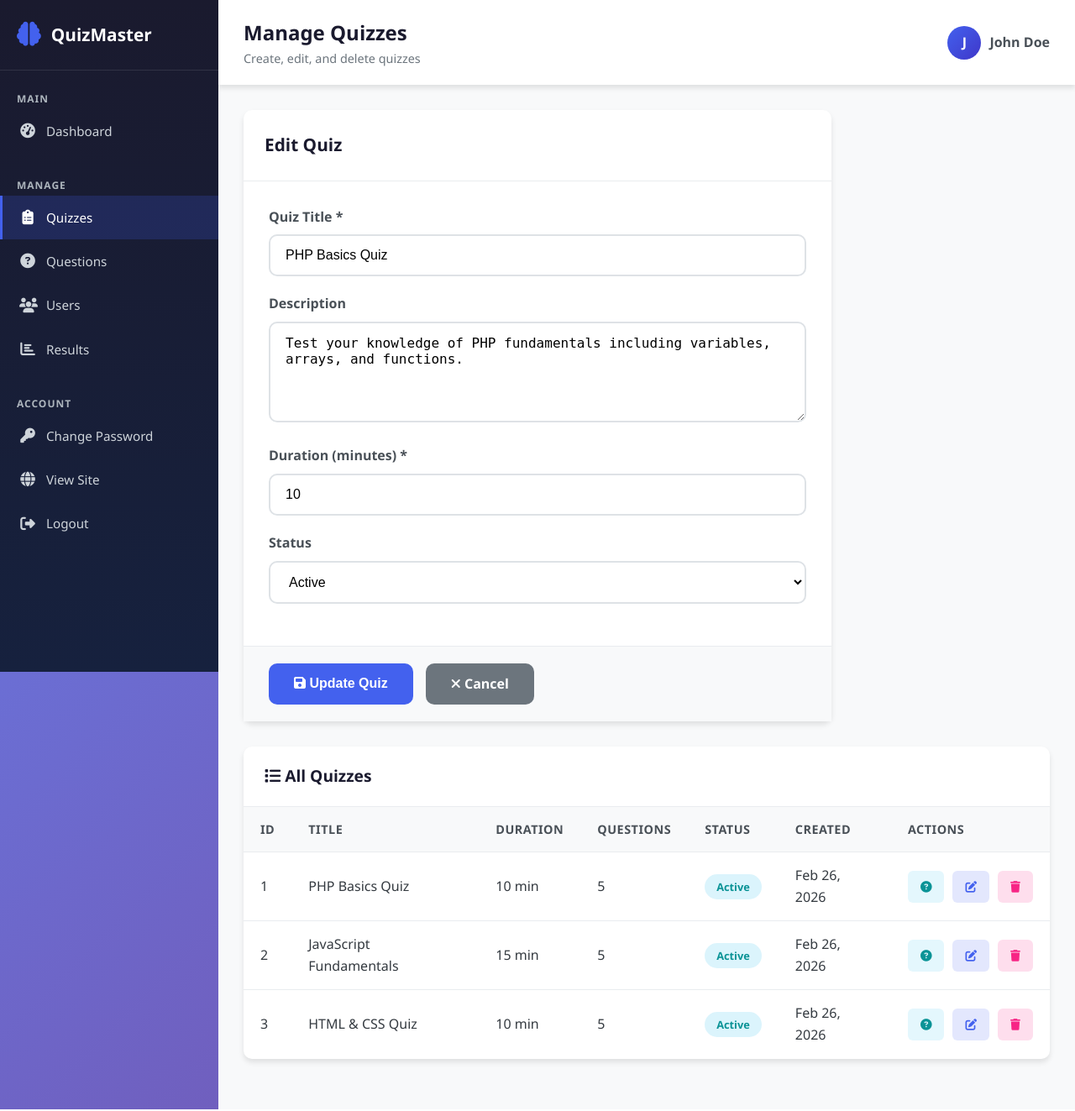
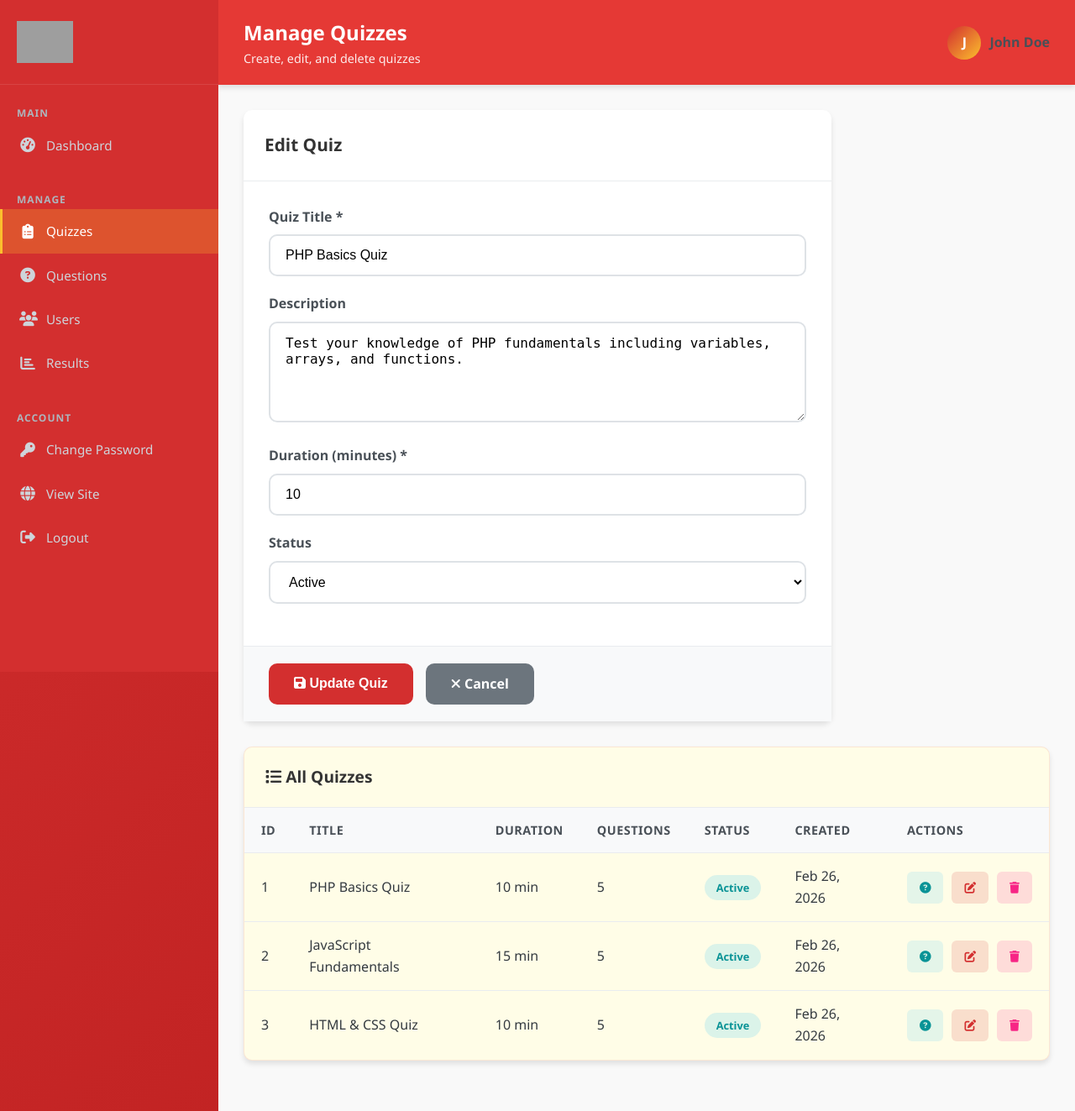
Before and after one commit to cctvs2148/quize_engg, a PHP site: page /admin/quizzes.php?edit=1 in a window 1280 px wide. Shown: the whole page at 84% size. Run offline with PHP 8.4, Linux system fonts and the light colour scheme; a user stored in the database is signed in; data comes from the database, SQL or seed files in the repository; some libraries are stand-ins or nearby versions; grey boxes are pictures that could not be loaded.

Commit message:
red color chages

```diff
--- a/quiz-system/admin/change_password.php
+++ b/quiz-system/admin/change_password.php
@@ -57,8 +57,7 @@ if ($_SERVER['REQUEST_METHOD'] === 'POST') {
         <aside class="sidebar">
             <div class="sidebar-header">
                 <a href="index.php" class="sidebar-logo">
-                    <i class="fas fa-brain"></i>
-                    <span>QuizMaster</span>
+                    <img src="../assets/images/logo.png" alt="Logo" style="max-height: 50px;">
                 </a>
             </div>
 
--- a/quiz-system/admin/index.php
+++ b/quiz-system/admin/index.php
@@ -41,8 +41,7 @@ $recentUsers = array_slice($recentUsers, 0, 5);
         <aside class="sidebar">
             <div class="sidebar-header">
                 <a href="index.php" class="sidebar-logo">
-                    <i class="fas fa-brain"></i>
-                    <span>QuizMaster</span>
+                    <img src="../assets/images/logo.png" alt="Logo" style="max-height: 50px;">
                 </a>
             </div>
 
--- a/quiz-system/admin/login.php
+++ b/quiz-system/admin/login.php
@@ -50,7 +50,8 @@ if (isset($_SESSION['error'])) {
 <body>
     <div class="auth-container">
         <div class="auth-box fade-in">
-            <div class="auth-header" style="background: linear-gradient(135deg, #1a1a2e, #16213e);">
+            <div class="auth-header">
+                <img src="../assets/images/logo.png" alt="Logo" style="max-height: 120px; margin-bottom: 15px;">
                 <h1><i class="fas fa-user-shield"></i> Admin Panel</h1>
                 <p>Login to access the admin dashboard</p>
             </div>
--- a/quiz-system/admin/questions.php
+++ b/quiz-system/admin/questions.php
@@ -105,8 +105,7 @@ if (isset($_GET['edit_question'])) {
         <aside class="sidebar">
             <div class="sidebar-header">
                 <a href="index.php" class="sidebar-logo">
-                    <i class="fas fa-brain"></i>
-                    <span>QuizMaster</span>
+                    <img src="../assets/images/logo.png" alt="Logo" style="max-height: 50px;">
                 </a>
             </div>
 
--- a/quiz-system/admin/quizzes.php
+++ b/quiz-system/admin/quizzes.php
@@ -87,8 +87,7 @@ if (isset($_GET['edit'])) {
         <aside class="sidebar">
             <div class="sidebar-header">
                 <a href="index.php" class="sidebar-logo">
-                    <i class="fas fa-brain"></i>
-                    <span>QuizMaster</span>
+                    <img src="../assets/images/logo.png" alt="Logo" style="max-height: 50px;">
                 </a>
             </div>
 
--- a/quiz-system/admin/results.php
+++ b/quiz-system/admin/results.php
@@ -30,8 +30,7 @@ $results = getAllResults();
         <aside class="sidebar">
             <div class="sidebar-header">
                 <a href="index.php" class="sidebar-logo">
-                    <i class="fas fa-brain"></i>
-                    <span>QuizMaster</span>
+                    <img src="../assets/images/logo.png" alt="Logo" style="max-height: 50px;">
                 </a>
             </div>
 
--- a/quiz-system/admin/users.php
+++ b/quiz-system/admin/users.php
@@ -49,8 +49,7 @@ $users = getAllUsers();
         <aside class="sidebar">
             <div class="sidebar-header">
                 <a href="index.php" class="sidebar-logo">
-                    <i class="fas fa-brain"></i>
-                    <span>QuizMaster</span>
+                    <img src="../assets/images/logo.png" alt="Logo" style="max-height: 50px;">
                 </a>
             </div>
 
--- a/quiz-system/assets/css/admin.css
+++ b/quiz-system/assets/css/admin.css
@@ -11,7 +11,7 @@
 /* ==================== SIDEBAR ==================== */
 .sidebar {
     width: 260px;
-    background: linear-gradient(180deg, #1a1a2e 0%, #16213e 100%);
+    background: #D32F2F;
     color: var(--white);
     position: fixed;
     height: 100vh;
@@ -36,7 +36,7 @@
 
 .sidebar-logo i {
     font-size: 1.8rem;
-    color: var(--primary-color);
+    color: var(--secondary-color);
 }
 
 .sidebar-nav {
@@ -67,15 +67,15 @@
 }
 
 .sidebar-nav a:hover {
-    background: rgba(255, 255, 255, 0.05);
+    background: rgba(255, 255, 255, 0.1);
     color: var(--white);
-    border-left-color: var(--primary-color);
+    border-left-color: var(--secondary-color);
 }
 
 .sidebar-nav a.active {
-    background: rgba(67, 97, 238, 0.2);
+    background: rgba(251, 192, 45, 0.25);
     color: var(--white);
-    border-left-color: var(--primary-color);
+    border-left-color: var(--secondary-color);
 }
 
 .sidebar-nav a i {
@@ -92,12 +92,12 @@
 .admin-main {
     flex: 1;
     margin-left: 260px;
-    background: var(--gray-100);
+    background: #F9F9F9;
     min-height: 100vh;
 }
 
 .admin-header {
-    background: var(--white);
+    background: #E53935;
     padding: 20px 30px;
     box-shadow: var(--box-shadow);
     display: flex;
@@ -110,11 +110,11 @@
 
 .admin-header-left h1 {
     font-size: 1.5rem;
-    color: var(--dark-color);
+    color: var(--white);
 }
 
 .admin-header-left p {
-    color: var(--gray-600);
+    color: rgba(255, 255, 255, 0.9);
     font-size: 0.9rem;
 }
 
@@ -161,13 +161,14 @@
 }
 
 .admin-stat-card {
-    background: var(--white);
+    background: #FFFDE7;
     border-radius: var(--border-radius);
     padding: 25px;
     box-shadow: var(--box-shadow);
     display: flex;
     align-items: center;
     gap: 20px;
+    border: 1px solid rgba(211, 47, 47, 0.1);
 }
 
 .admin-stat-icon {
@@ -181,7 +182,7 @@
 }
 
 .admin-stat-icon.users {
-    background: rgba(67, 97, 238, 0.15);
+    background: rgba(211, 47, 47, 0.15);
     color: var(--primary-color);
 }
 
@@ -213,10 +214,11 @@
 
 /* ==================== ADMIN CARDS ==================== */
 .admin-card {
-    background: var(--white);
+    background: #FFFDE7;
     border-radius: var(--border-radius);
     box-shadow: var(--box-shadow);
     margin-bottom: 30px;
+    border: 1px solid rgba(211, 47, 47, 0.1);
 }
 
 .admin-card-header {
@@ -289,7 +291,7 @@
 }
 
 .action-btn.edit {
-    background: rgba(67, 97, 238, 0.15);
+    background: rgba(211, 47, 47, 0.15);
     color: var(--primary-color);
 }
 
--- a/quiz-system/assets/css/style.css
+++ b/quiz-system/assets/css/style.css
@@ -5,14 +5,14 @@
 
 /* ==================== CSS VARIABLES ==================== */
 :root {
-    --primary-color: #4361ee;
-    --primary-dark: #3a56d4;
-    --secondary-color: #3f37c9;
+    --primary-color: #D32F2F;
+    --primary-dark: #B71C1C;
+    --secondary-color: #FBC02D;
     --success-color: #4cc9f0;
     --danger-color: #f72585;
     --warning-color: #f8961e;
     --info-color: #90e0ef;
-    --dark-color: #1a1a2e;
+    --dark-color: #333333;
     --light-color: #f8f9fa;
     --white: #ffffff;
     --gray-100: #f8f9fa;
@@ -43,7 +43,7 @@ html {
 
 body {
     font-family: 'Segoe UI', Tahoma, Geneva, Verdana, sans-serif;
-    background: linear-gradient(135deg, #667eea 0%, #764ba2 100%);
+    background: linear-gradient(135deg, #D32F2F 0%, #B71C1C 100%);
     min-height: 100vh;
     color: var(--gray-800);
     line-height: 1.6;
--- a/quiz-system/dashboard.php
+++ b/quiz-system/dashboard.php
@@ -34,8 +34,7 @@ $results = getUserResults($_SESSION['user_id']);
     <nav class="navbar">
         <div class="container">
             <a href="dashboard.php" class="logo">
-                <i class="fas fa-brain"></i>
-                QuizMaster
+                <img src="assets/images/logo.png" alt="Logo" style="max-height: 50px;">
             </a>
             <div class="nav-links">
                 <a href="dashboard.php"><i class="fas fa-home"></i> Dashboard</a>
--- a/quiz-system/index.php
+++ b/quiz-system/index.php
@@ -30,8 +30,7 @@ $quizzes = getAllQuizzes();
     <nav class="navbar">
         <div class="container">
             <a href="index.php" class="logo">
-                <i class="fas fa-brain"></i>
-                QuizMaster
+                <img src="assets/images/logo.png" alt="Logo" style="max-height: 50px;">
             </a>
             <div class="nav-links">
                 <a href="index.php"><i class="fas fa-home"></i> Home</a>
--- a/quiz-system/login.php
+++ b/quiz-system/login.php
@@ -58,6 +58,7 @@ if (isset($_SESSION['error'])) {
     <div class="auth-container">
         <div class="auth-box fade-in">
             <div class="auth-header">
+                <img src="assets/images/logo.png" alt="Logo" style="max-height: 120px; margin-bottom: 15px;">
                 <h1><i class="fas fa-sign-in-alt"></i> Welcome Back</h1>
                 <p>Login to continue to your dashboard</p>
             </div>
--- a/quiz-system/quiz.php
+++ b/quiz-system/quiz.php
@@ -103,8 +103,7 @@ if ($_SERVER['REQUEST_METHOD'] === 'POST') {
     <nav class="navbar">
         <div class="container">
             <a href="dashboard.php" class="logo">
-                <i class="fas fa-brain"></i>
-                QuizMaster
+                <img src="assets/images/logo.png" alt="Logo" style="max-height: 50px;">
             </a>
             <div class="nav-links">
                 <a href="dashboard.php"><i class="fas fa-home"></i> Dashboard</a>
--- a/quiz-system/result.php
+++ b/quiz-system/result.php
@@ -89,8 +89,7 @@ if (!$result) {
     <nav class="navbar">
         <div class="container">
             <a href="dashboard.php" class="logo">
-                <i class="fas fa-brain"></i>
-                QuizMaster
+                <img src="assets/images/logo.png" alt="Logo" style="max-height: 50px;">
             </a>
             <div class="nav-links">
                 <a href="dashboard.php"><i class="fas fa-home"></i> Dashboard</a>
```
Also changed, not shown: other parts of quiz-system/assets/css/style.css (+14 -10 lines).
